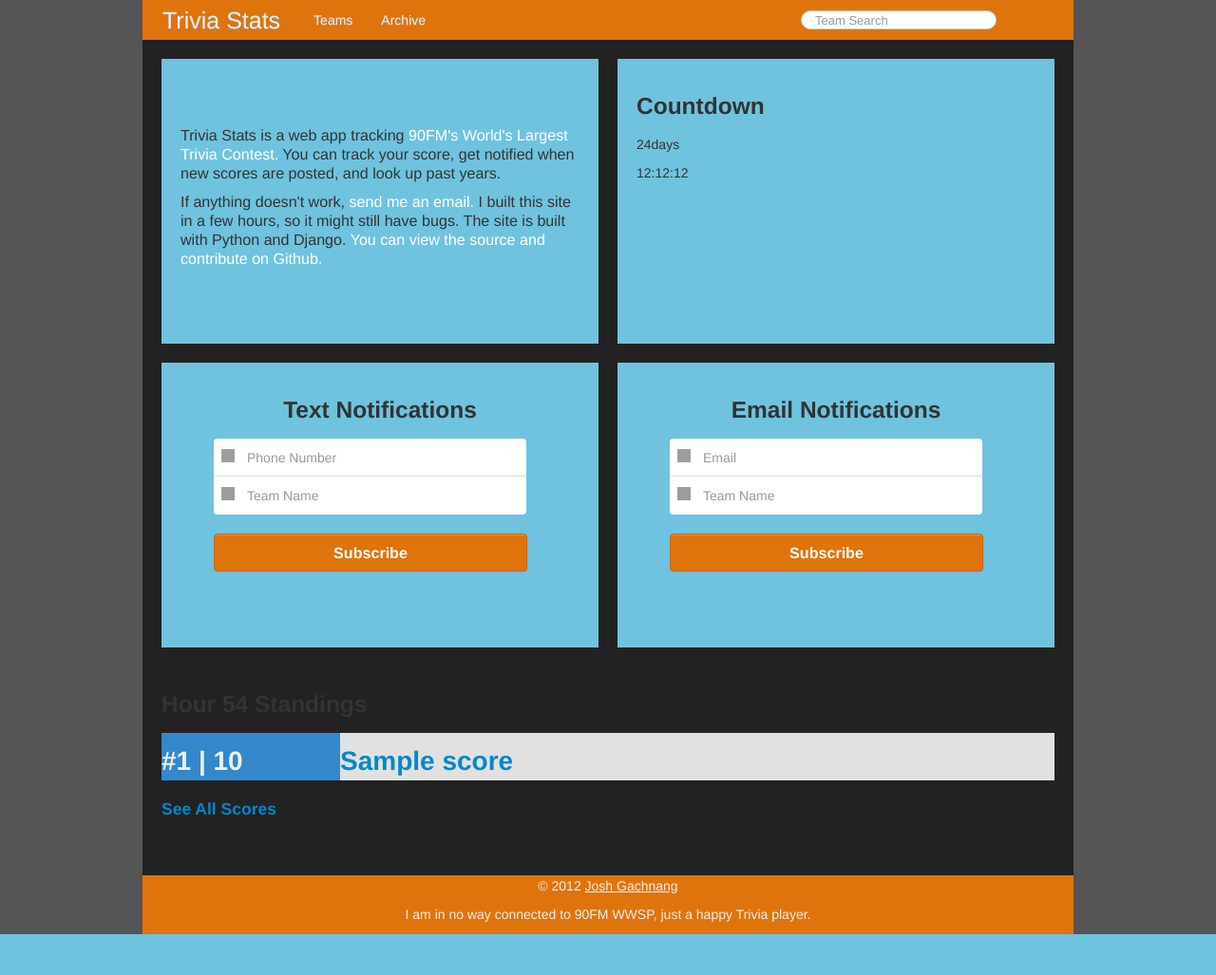
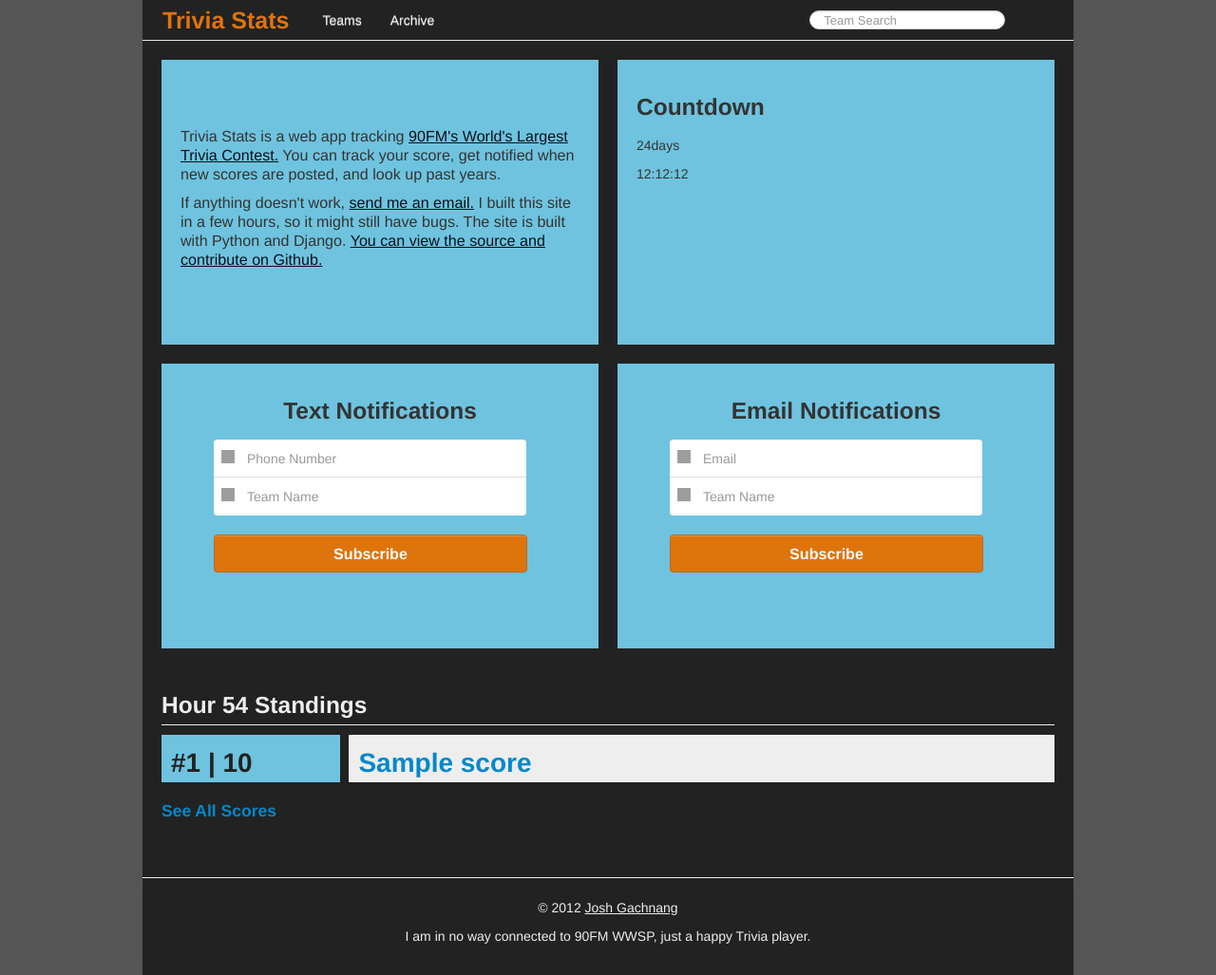
Before and after one commit to joshgachnang/90fm_trivia_stats, a Django app: page / in a window 1280 px wide. Shown: the whole page at 95% size. Before the commit the page ends 984 px from the top, so only its background shows below. Run offline with Django 3.2, Linux system fonts and the light colour scheme; tables that the repository leaves empty hold one stand-in row (values such as "Sample post"); data that the repository does not hold is empty; parts of the project's set-up code (start-up, migrations or seed data) failed here and were passed over; grey boxes are pictures that could not be loaded.

Commit message:
Scraping works (mostly) for 2012

```diff
--- a/trivia_stats/static/css/trivia_stats.css
+++ b/trivia_stats/static/css/trivia_stats.css
@@ -19,6 +19,9 @@ Dark: #0C141F
     width:980px;
 
 }
+.top_nav {
+    border-bottom:1px solid #eee;
+}
 .navbar .brand {
     /* Copied from .navbar .brand*/
     display: block;
@@ -27,8 +30,9 @@ Dark: #0C141F
     margin-left: -20px;
     font-size: 25px;
     /*font-weight:bold;*/
-    color: #eee;
-    text-shadow: 0 1px 0 #999;
+    color: #DF740C;
+    text-shadow: none;
+    font-weight:bold;
 }
 .navbar .nav>li>a {
     color: #eee;
@@ -44,9 +48,9 @@ Dark: #0C141F
     border-top-left-radius: 0;
     border-bottom-left-radius: 0;
     border-bottom-right-radius: 0;
-    background-image: -webkit-linear-gradient(top,#DF740C,#DF740C);
-    border-color: #DF740C;
-    background-color: #DF740C;
+    background-image: -webkit-linear-gradient(top,#222,#222);
+    border-color: #222;
+    background-color: #222;
 }
 
 .body {
@@ -59,6 +63,13 @@ Dark: #0C141F
 }
 body {
     background:#555;
+}
+.footer {
+    border-top:1px solid #eee;
+    padding-top:20px;
+    background-color: #222;
+    padding-bottom:20px;
+
 }
 .footer_text {
     text-align: center;
@@ -92,6 +103,10 @@ body {
     background: #6FC3DF;
     padding-top:70px;
 
+}
+.info_box a {
+    color: #0a111b;
+    text-decoration: underline;
 }
 .info_box p {
     font-size:115%;
@@ -127,12 +142,12 @@ body {
 }
 .top_ten_row h4 {
     font-size:200%;
-    color:#eee;
+    color:#333;
 }
 .top_ten_team_place {
 
     /*background:red;*/
-    background:#38c;
+    background:#6FC3DF;
     /*margin-left:0;*/
     float:left;
     width:20%;
@@ -140,20 +155,29 @@ body {
     padding-top:10px;
     padding-bottom:10px;
     margin-bottom:20px;
+    margin-right:1%;
 
 }
+.top_ten_team_place h4 {
+    color:#222;
+    margin-left:10px;
+    margin-bottom:4px;
+}
 .top_ten_team_name {
-    background:#e1e1e1;
+    background:#eee;
     /*margin-left:0;*/
     float:left;
-    width:80%;
+    width:79%;
     height:30px;
     padding-top:10px;
     padding-bottom:10px;
     margin-bottom:20px;
+
 }
 .top_ten_team_name h4 {
     color:#222;
+    margin-left:10px;
+    margin-bottom:4px;
 }
 
 /*SMS and Email Forms*/
@@ -247,3 +271,35 @@ input[type="text"][class~="notification_input_bottom"]{
     height:13px;
     width:8px;
 }
+
+.hour_standings {
+    color: #eee;
+    border-bottom:1px solid #eee;
+}
+
+/*Team Pages*/
+.team_body {
+    margin-left:20px;
+    margin-top:30px;
+
+}
+.team_body_name {
+    color: #6FC3DF;
+    border-bottom:1px solid #6FC3DF;
+}
+.team_body table {
+    width:100%;
+}
+.team_body table tr {
+    width: 25%;
+    color:#eee;
+    text-align:left;
+}
+.team_body table td {
+    width: 25%;
+    color:#eee;
+}
+
+.team_body h3 {
+    color:#eee;
+}
--- a/website/models.py
+++ b/website/models.py
@@ -46,6 +46,9 @@ class Score(models.Model):
 
     def __unicode__(self):
         return 'Team: %s, %d Hour %d' % (self.team_name, self.year, self.hour)
+
+    class Meta:
+        unique_together = (("team_name", "hour", "year"))
 
 class ScoreManager(object):
     """
@@ -289,20 +292,25 @@ class EmailManager(object):
 class Scraper(object):
 # During Trivia, scrapes each minute to see if a new page is up yet.
     def scraper(self, ):
-        if during_trivia:
+        if during_trivia():
             #Scrape for new hours
             self.scrape_prev(get_current_year())
         else:
             return HttpResponse("Not during Trivia")
 
     # Utility function for scraping a year. Useful for setting up database with previous years.
-    def scrape_prev(self, year):
+    def scrape_prev(self, year, hour=None, force=False):
         if year is None:
             print "Year is None."
             return
         s = []
-        for hr in range(1, 55):
-            success = self.scrape_year_hour(year, hr)
+        if hour:
+            hours = range(hour, hour + 1)
+        else:
+            hours = range(1, 55)
+        for hr in hours:
+            success = self.scrape_year_hour(year, hr, force=force)
+            print "Success for hour {0}".format(hr)
             if success:
                 s.append(hr)
         if len(s) > 0:
@@ -320,7 +328,7 @@ class Scraper(object):
     def scrape_year_hour(self, yr, hr, force=False):
     #Add check right here to see if data already exists for the given year/hour
         query = Score.objects.filter(year=int(yr)).filter(hour=int(hr))
-        if len(query) != 0:
+        if len(query) != 0 and force is False:
             #print len(query)
             for s in query:
                 print s
@@ -337,16 +345,30 @@ class Scraper(object):
         try:
             p = urllib2.urlopen(page)
         except urllib2.HTTPError, e:
-            print("No data for this hour (yet?)")
-            return False
-
+            # If hour 54, might need to use a special page for previous years.
+            print "Checking for hour 54 page. Yr: {0}, Hr: {1}".format(yr, hr)
+            print "Hour 54 Finals: ", hour_54_page
+            if str(yr) in hour_54_page:
+                try:
+                    page = hour_54_page[str(yr)]
+                    p = urllib2.urlopen(page)
+                except urllib2.HTTPError, e:
+                    print("Can't scrape either page 54 or final page.")
+                    return False
+            else:
+                print("No data for this hour (yet?): {0}".format(hr))
+                return False
+        print "p: ", p
         soup = BeautifulSoup(''.join(p.read()))
+        print "soup: ", soup
         p.close()
 
         teams = soup.findAll('dd')
         place_score = soup.findAll('dt')
+        print "place_score: ", place_score
+        print "team: ", teams
 
-        db = []
+        bulk_list = []
         # Drop all teams into a list of lists:
         # 0: Team name 1: Place 2: Points
         for i in range(0, len(teams)):
@@ -363,14 +385,23 @@ class Scraper(object):
             score = reg[1]
             # Generate teams list
             teams_list = teams[i].findAll('li')
+            print teams_list
 
             for j in range(0, len(teams_list)):
                 # Isn't this uggggggggly?
                 # Creates a list, with format noted above first for loop.
                 # Replaces ugly HTML with chars.
                 #db.append( (teams_list[j].string.replace('&#160;', ' ').replace('&amp;', '&').replace('&quot;', '"').replace('&nbsp;', ' '), score, place) )
-                db.append( (teams_list[j].string.replace('&#160;', ' ').replace('&amp;', '&').replace('&quot;', '"').replace('&nbsp;', ' '), int(yr), int(hr),  place, score,) )
-        insert_bulk(db)
+                # db.append( (teams_list[j].string.replace('&#160;', ' ').replace('&amp;', '&').replace('&quot;', '"').replace('&nbsp;', ' '), int(yr), int(hr),  place, score,) )
+                name = teams_list[j].string.replace('&#160;', ' ').replace('&amp;', '&').replace('&quot;', '"').replace('&nbsp;', ' ')
+                year = int(yr)
+                hour = int(hr)
+
+                # (team_name, year, hour, place, score)
+                bulk_list.append(Score(team_name=name, year=year, hour=hour, place=place, score=score))
+                print "Adding year: {0} hour: {1} team: {2}".format(year, hour, name)
+        Score.objects.bulk_create(bulk_list)
+        # insert_bulk(db)
         return True
         #score_objects = []
         #for a in db:
@@ -453,10 +484,10 @@ def insert_bulk(values):
                 (team_name, year, hour, place, score)
                 VALUES (%s,%s,%s,%s,%s) '''
 
-    print cursor.executemany(query,values)
-    transaction.commit()
-    #transaction.commit_unless_managed()
-    #cursor.execute("COMMIT")
+    cursor.executemany(query,values)
+    # transaction.commit()
+    # transaction.commit_unless_managed()
+    cursor.execute("COMMIT")
 
 # Generates a line chart of score over the hours of a year from Google Chart API, downloads it, and saves it to the img directory
 # Check for info: https://github.com/gak/pygooglechart/blob/master/pygooglechart.py
@@ -557,9 +588,11 @@ def get_top_ten_teams(year=None,hour=None):
     top_ten = []
     place = 1
     scores = Score.objects.filter(year=year).filter(hour=hour).order_by('place')[0:10]
+    print "Top Teams for {0} Hr {1}".format(year, hour), scores
     return scores
 
 page_template = {'2012': 'http://90fmtrivia.org/TriviaScores%s/scorePages/results%s.htm', '2011': 'http://90fmtrivia.org/TriviaScores%s/results%s.htm', '2010': 'http://90fmtrivia.org/scores_page/Scores%s/scores/results%s.htm', '2009': 'http://90fmtrivia.org/scores_page/Scores%s/results%s.htm'}
+hour_54_page = {'2012': 'http://90fmtrivia.org/TriviaScores2012/scorePages/results.htm'}
 #These are the dates of Trivia, with the year being the key, and the beginning day being the data.
 trivia_dates = { "2011": "April 8", "2012": "April 20", "2013": "April 19", "2014": "April 11", "2015": "April 17", "2016": "April 15" }
 #Start hour in 24 hour formathttp://90fmtrivia.org/scores_page/Scores2009/results2.htm
--- a/website/templates/homepage.html
+++ b/website/templates/homepage.html
@@ -57,7 +57,7 @@
 
     <div class="row-fluid span12 top_ten_box">
 {#    <div class="span12 flat_box ">#}
-        <h3>Hour 54 Standings</h3>
+        <h3 class="hour_standings">Hour 54 Standings</h3>
         {% for team in top_teams %}
             <div class="top_ten_row">
                 <div class="top_ten_team_place"><h4>#{{ team.place }} | {{ team.score }}</h4></div>
--- a/website/views.py
+++ b/website/views.py
@@ -65,7 +65,7 @@ def team(request, team_name, team_year=None):
     template_data['scores'] = {}
     for year in scores.values_list('year').distinct():
         template_data['scores'][year[0]] = scores.filter(year=year[0]).order_by('hour')
-
+    print template_data
     return render_to_response("team.html", template_data, context_instance=RequestContext(request))
 
 # Displays a list of teams, year combos matching the search.
```
Also changed, not shown: website/management/commands/scrape.py (added, +30 -0 lines), website/templates/team.html (+9 -5 lines), website/management/__init__.py (added), website/management/commands/__init__.py (added).
